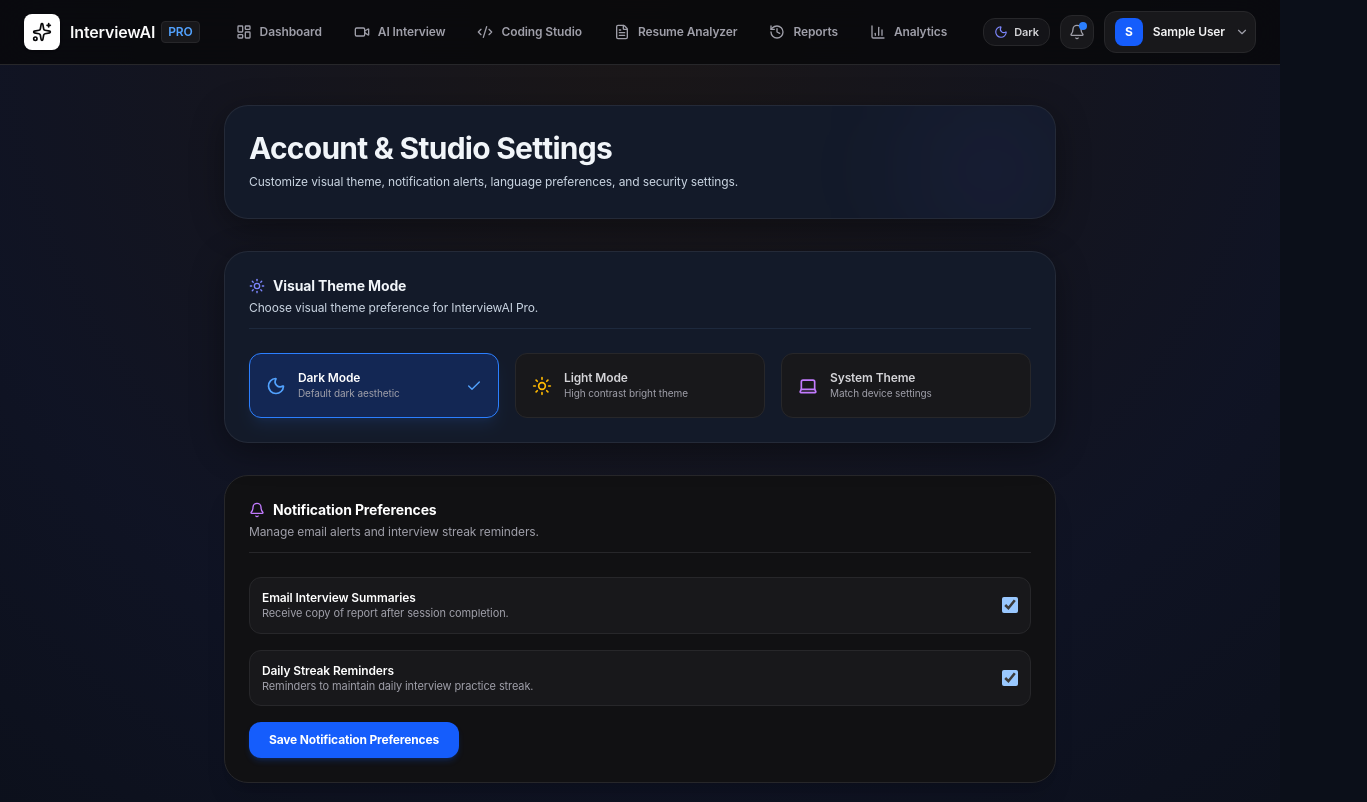
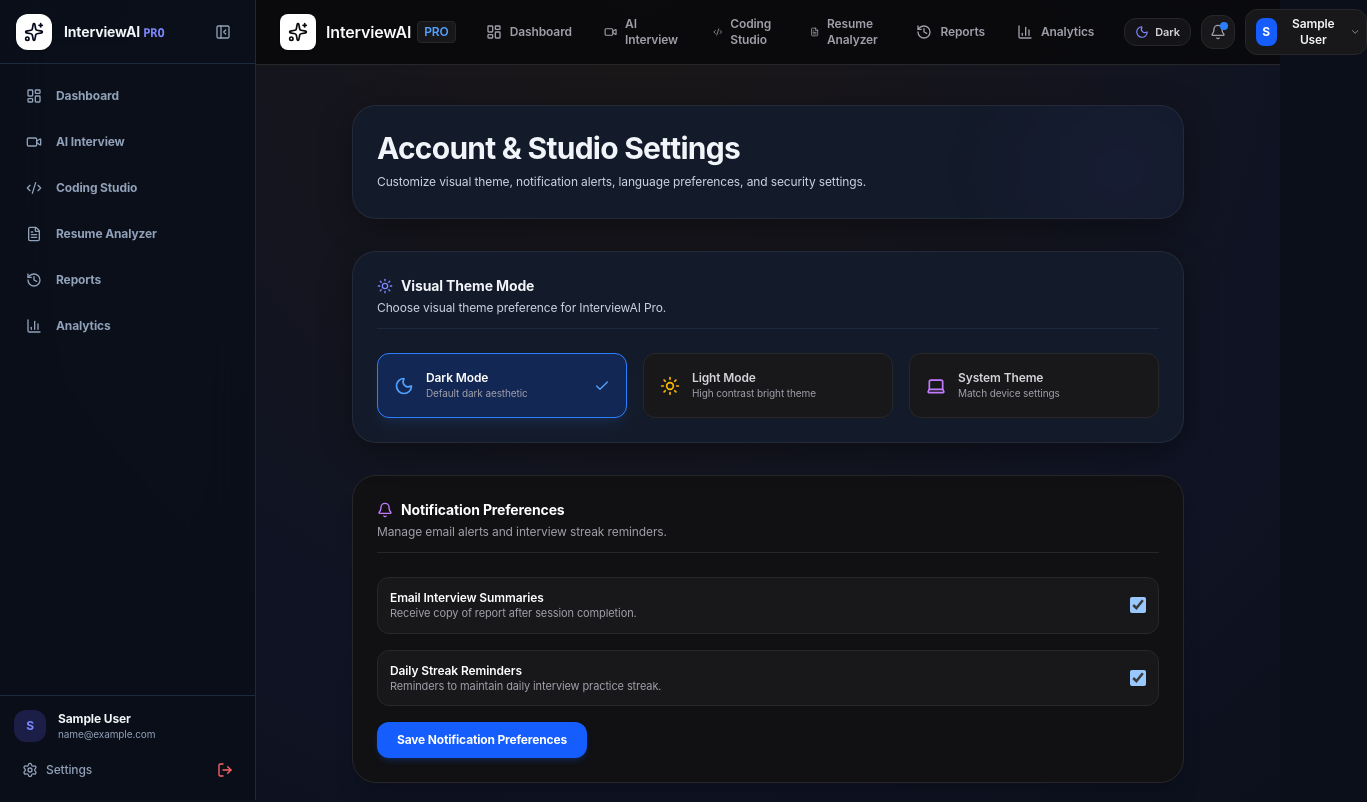
Before and after one commit to Rashhed7/InterviewAI-Pro, a React (Vite) app: page /settings in a window 1280 px wide. Shown: the top 802 px of the page, 1367 px wide, since content can reach past the window. Built offline with nearby package versions, Linux system fonts and the light colour scheme; sample sign-in values are in the browser's storage.

Commit message:
feat: add dedicated Sidebar with Dashboard, AI Interview, Coding Studio, Resume Analyzer, Reports, and Analytics links

```diff
--- /dev/null
+++ b/src/components/Sidebar.tsx
@@ -0,0 +1,143 @@
+import { useState } from "react";
+import { Link, useLocation, useNavigate } from "react-router-dom";
+import {
+  LayoutDashboard,
+  Video,
+  Code2,
+  FileText,
+  History,
+  BarChart3,
+  Settings as SettingsIcon,
+  Sparkles,
+  PanelLeftClose,
+  PanelLeftOpen,
+  LogOut,
+} from "lucide-react";
+import { authService } from "../services/authService";
+
+export const sidebarNavLinks = [
+  { label: "Dashboard", path: "/dashboard", icon: LayoutDashboard },
+  { label: "AI Interview", path: "/ai-interview", icon: Video },
+  { label: "Coding Studio", path: "/coding-challenge", icon: Code2 },
+  { label: "Resume Analyzer", path: "/resume-analyzer", icon: FileText },
+  { label: "Reports", path: "/interview-history", icon: History },
+  { label: "Analytics", path: "/analytics", icon: BarChart3 },
+];
+
+interface SidebarProps {
+  collapsed?: boolean;
+  onToggleCollapse?: () => void;
+}
+
+export function Sidebar({ collapsed: externalCollapsed, onToggleCollapse }: SidebarProps) {
+  const location = useLocation();
+  const navigate = useNavigate();
+  const currentUser = authService.getCurrentUser();
+  const [internalCollapsed, setInternalCollapsed] = useState(false);
+
+  const collapsed = externalCollapsed !== undefined ? externalCollapsed : internalCollapsed;
+  const toggleCollapse = onToggleCollapse || (() => setInternalCollapsed((prev) => !prev));
+
+  const handleLogout = () => {
+    authService.logout();
+    navigate("/login");
+  };
+
+  return (
+    <aside
+      className={`hidden lg:flex shrink-0 flex-col sticky top-0 h-screen border-r border-slate-200/80 bg-white/90 backdrop-blur-xl transition-all duration-300 z-30 dark:border-slate-800 dark:bg-[#0b0f19]/90 warm:border-[#e2d9c8] warm:bg-[#fffdf9]/95 ${
+        collapsed ? "w-20" : "w-64"
+      }`}
+    >
+      {/* Sidebar Header Logo */}
+      <div className="flex h-16 items-center justify-between border-b border-slate-200/80 px-4 dark:border-slate-800 warm:border-[#e2d9c8]">
+        <Link to="/dashboard" className="flex items-center gap-3 min-w-0">
+          <div className="flex h-9 w-9 shrink-0 items-center justify-center rounded-xl bg-slate-900 text-white shadow-sm transition-transform hover:scale-105 dark:bg-white dark:text-slate-950 warm:bg-[#d97706] warm:text-white">
+            <Sparkles className="h-5 w-5" />
+          </div>
+          {!collapsed && (
+            <span className="truncate text-sm font-bold text-slate-900 dark:text-slate-100 warm:text-[#2c251e]">
+              InterviewAI <span className="font-mono text-xs text-amber-600 dark:text-indigo-400 warm:text-amber-700">PRO</span>
+            </span>
+          )}
+        </Link>
+
+        <button
+          type="button"
+          onClick={toggleCollapse}
+          className="rounded-xl p-2 text-slate-500 transition hover:bg-slate-100 hover:text-slate-900 dark:text-slate-400 dark:hover:bg-slate-800 dark:hover:text-white warm:text-[#736758] warm:hover:bg-[#eae3d2]"
+          aria-label={collapsed ? "Expand sidebar" : "Collapse sidebar"}
+          title={collapsed ? "Expand sidebar" : "Collapse sidebar"}
+        >
+          {collapsed ? <PanelLeftOpen className="h-4 w-4" /> : <PanelLeftClose className="h-4 w-4" />}
+        </button>
+      </div>
+
+      {/* Navigation Links */}
+      <nav className="flex-1 space-y-1.5 p-3 overflow-y-auto custom-scrollbar">
+        {sidebarNavLinks.map((item) => {
+          const Icon = item.icon;
+          const isActive = location.pathname === item.path;
+          return (
+            <Link
+              key={item.path}
+              to={item.path}
+              className={`flex items-center gap-3.5 rounded-xl px-3.5 py-3 text-xs font-bold transition-all duration-200 ${
+                isActive
+                  ? "bg-slate-900 text-white shadow-md shadow-slate-900/10 dark:bg-indigo-600 dark:text-white warm:bg-[#d97706] warm:text-white"
+                  : "text-slate-600 hover:bg-slate-100/80 hover:text-slate-900 dark:text-slate-400 dark:hover:bg-slate-800/60 dark:hover:text-slate-100 warm:text-[#736758] warm:hover:bg-[#eae3d2]/70 warm:hover:text-[#2c251e]"
+              }`}
+              title={collapsed ? item.label : undefined}
+            >
+              <Icon className={`h-4 w-4 shrink-0 ${isActive ? "text-amber-400 dark:text-white warm:text-white" : ""}`} />
+              {!collapsed && <span>{item.label}</span>}
+            </Link>
+          );
+        })}
+      </nav>
+
+      {/* Footer User Info & Settings */}
+      <div className="border-t border-slate-200/80 p-3.5 dark:border-slate-800 warm:border-[#e2d9c8]">
+        {currentUser && (
+          <div className="flex items-center gap-3">
+            <div className="flex h-8 w-8 shrink-0 items-center justify-center rounded-xl bg-amber-500/20 text-xs font-bold text-amber-700 dark:bg-indigo-500/20 dark:text-indigo-400 warm:bg-amber-600/20 warm:text-amber-800 uppercase">
+              {currentUser.name ? currentUser.name[0] : "U"}
+            </div>
+            {!collapsed && (
+              <div className="min-w-0 flex-1">
+                <p className="truncate text-xs font-bold text-slate-900 dark:text-slate-100 warm:text-[#2c251e]">{currentUser.name}</p>
+                <p className="truncate text-[10px] text-slate-500 dark:text-slate-400 warm:text-[#736758]">{currentUser.email}</p>
+              </div>
+            )}
+          </div>
+        )}
+
+        <div className="mt-3 flex items-center gap-1">
+          <Link
+            to="/settings"
+            className={`flex items-center gap-2 rounded-xl p-2 text-xs font-medium text-slate-600 hover:bg-slate-100 hover:text-slate-900 dark:text-slate-400 dark:hover:bg-slate-800 dark:hover:text-white warm:text-[#736758] warm:hover:bg-[#eae3d2] ${
+              collapsed ? "w-full justify-center" : "flex-1"
+            }`}
+            title="Account Settings"
+          >
+            <SettingsIcon className="h-4 w-4 shrink-0" />
+            {!collapsed && <span>Settings</span>}
+          </Link>
+
+          {!collapsed && (
+            <button
+              type="button"
+              onClick={handleLogout}
+              className="rounded-xl p-2 text-red-500 hover:bg-red-50 hover:text-red-600 dark:text-red-400 dark:hover:bg-red-950/30 warm:hover:bg-red-100/50"
+              title="Sign Out"
+            >
+              <LogOut className="h-4 w-4" />
+            </button>
+          )}
+        </div>
+      </div>
+    </aside>
+  );
+}
+
+export default Sidebar;
--- a/src/pages/AIInterview.tsx
+++ b/src/pages/AIInterview.tsx
@@ -25,6 +25,7 @@
   Building2,
 } from "lucide-react";
 import Navbar from "../components/Navbar";
+import Sidebar from "../components/Sidebar";
 import { CameraStudio } from "../components/interview/CameraStudio";
 import { AudioVisualizer } from "../components/interview/AudioVisualizer";
 import { AntiCheatingMonitor } from "../components/interview/AntiCheatingMonitor";
@@ -349,8 +350,10 @@
   };
 
   return (
-    <div className="min-h-screen bg-[#09090B] text-zinc-100 flex flex-col font-sans">
-      <Navbar />
+    <div className="min-h-screen bg-slate-50 text-slate-900 dark:bg-[#0b0f19] dark:text-slate-100 warm:bg-[#f5f0e6] warm:text-[#2c251e] flex font-sans transition-colors duration-300 eye-comfort-glow">
+      <Sidebar />
+      <div className="flex-1 flex flex-col min-w-0">
+        <Navbar />
 
       <main className="max-w-6xl w-full mx-auto p-4 lg:p-6 flex-1 my-2 space-y-6">
         {step === "select" && (
@@ -840,6 +843,7 @@
           />
         )}
       </main>
+      </div>
     </div>
   );
 }
--- a/src/pages/Analytics.tsx
+++ b/src/pages/Analytics.tsx
@@ -1,6 +1,7 @@
 import { useState, useEffect } from "react";
 import { BarChart3, CheckCircle2, TrendingUp, Sparkles } from "lucide-react";
 import Navbar from "../components/Navbar";
+import Sidebar from "../components/Sidebar";
 import { interviewService, type InterviewSessionData } from "../services/interviewService";
 
 function Analytics() {
@@ -20,8 +21,10 @@
     : 78;
 
   return (
-    <div className="min-h-screen bg-slate-50 text-slate-900 dark:bg-[#0b0f19] dark:text-slate-100 warm:bg-[#f5f0e6] warm:text-[#2c251e] flex flex-col font-sans transition-colors duration-300 eye-comfort-glow">
-      <Navbar />
+    <div className="min-h-screen bg-slate-50 text-slate-900 dark:bg-[#0b0f19] dark:text-slate-100 warm:bg-[#f5f0e6] warm:text-[#2c251e] flex font-sans transition-colors duration-300 eye-comfort-glow">
+      <Sidebar />
+      <div className="flex-1 flex flex-col min-w-0">
+        <Navbar />
 
       <main className="max-w-5xl w-full mx-auto p-4 sm:p-6 lg:p-8 flex-1 my-2 space-y-6">
         <div className="glass-card rounded-3xl p-6 relative overflow-hidden">
@@ -107,6 +110,7 @@
           </div>
         </div>
       </main>
+      </div>
     </div>
   );
 }
--- a/src/pages/CodingChallenge.tsx
+++ b/src/pages/CodingChallenge.tsx
@@ -13,6 +13,7 @@
   Terminal,
 } from "lucide-react";
 import Navbar from "../components/Navbar";
+import Sidebar from "../components/Sidebar";
 import { EXPANDED_PROBLEM_BANK, type ExpandedCodingProblem, type QuestionTestCase } from "../data/expandedCodingBank";
 import { AlgorithmVisualizer } from "../components/coding/AlgorithmVisualizer";
 import { CodeNotebook } from "../components/coding/CodeNotebook";
@@ -218,8 +219,10 @@
   };
 
   return (
-    <div className="min-h-screen bg-slate-50 text-slate-900 dark:bg-[#0b0f19] dark:text-slate-100 warm:bg-[#f5f0e6] warm:text-[#2c251e] flex flex-col font-sans transition-colors duration-300 eye-comfort-glow">
-      <Navbar />
+    <div className="min-h-screen bg-slate-50 text-slate-900 dark:bg-[#0b0f19] dark:text-slate-100 warm:bg-[#f5f0e6] warm:text-[#2c251e] flex font-sans transition-colors duration-300 eye-comfort-glow">
+      <Sidebar />
+      <div className="flex-1 flex flex-col min-w-0">
+        <Navbar />
 
       <main className="max-w-7xl w-full mx-auto p-4 sm:p-6 lg:p-8 flex-1 my-2 space-y-6">
         {/* STUDIO HEADER BAR */}
@@ -658,6 +661,7 @@
           </div>
         )}
       </main>
+      </div>
     </div>
   );
 }
--- a/src/pages/Dashboard.tsx
+++ b/src/pages/Dashboard.tsx
@@ -9,6 +9,7 @@
   Video,
 } from "lucide-react";
 import Navbar from "../components/Navbar";
+import Sidebar from "../components/Sidebar";
 import { OnboardingModal } from "../components/onboarding/OnboardingModal";
 import { authService, type UserProfile } from "../services/authService";
 import { interviewService, type InterviewSessionData, type UserAIMemory } from "../services/interviewService";
@@ -81,9 +82,12 @@
   const targetCompany = userMemory?.targetCompany || "Not set";
 
   return (
-    <div className="min-h-screen bg-slate-50 text-slate-900 dark:bg-[#0b0f19] dark:text-slate-100 warm:bg-[#f5f0e6] warm:text-[#2c251e] flex flex-col font-sans transition-colors duration-300 eye-comfort-glow">
+    <div className="min-h-screen bg-slate-50 text-slate-900 dark:bg-[#0b0f19] dark:text-slate-100 warm:bg-[#f5f0e6] warm:text-[#2c251e] flex font-sans transition-colors duration-300 eye-comfort-glow">
       <OnboardingModal isOpen={showOnboarding} onComplete={handleOnboardingComplete} />
-      <Navbar />
+      <Sidebar />
+
+      <div className="flex-1 flex flex-col min-w-0">
+        <Navbar />
 
           <main className="mx-auto w-full max-w-7xl flex-1 space-y-8 p-4 sm:p-6 lg:p-8">
             {/* Header & Preferences */}
@@ -281,6 +285,7 @@
               </div>
             </section>
           </main>
+        </div>
     </div>
   );
 }
--- a/src/pages/InterviewHistory.tsx
+++ b/src/pages/InterviewHistory.tsx
@@ -1,5 +1,6 @@
 import { useState, useEffect } from "react";
 import Navbar from "../components/Navbar";
+import Sidebar from "../components/Sidebar";
 import { interviewService, type InterviewSessionData } from "../services/interviewService";
 
 function InterviewHistory() {
@@ -16,8 +17,10 @@
   }, []);
 
   return (
-    <div className="min-h-screen bg-slate-50 text-slate-900 dark:bg-[#0b0f19] dark:text-slate-100 warm:bg-[#f5f0e6] warm:text-[#2c251e] flex flex-col font-sans transition-colors duration-300 eye-comfort-glow">
-      <Navbar />
+    <div className="min-h-screen bg-slate-50 text-slate-900 dark:bg-[#0b0f19] dark:text-slate-100 warm:bg-[#f5f0e6] warm:text-[#2c251e] flex font-sans transition-colors duration-300 eye-comfort-glow">
+      <Sidebar />
+      <div className="flex-1 flex flex-col min-w-0">
+        <Navbar />
 
       <main className="max-w-5xl w-full mx-auto p-4 sm:p-6 lg:p-8 flex-1 my-2 space-y-6">
         <div className="glass-card rounded-3xl p-6 relative overflow-hidden">
@@ -69,6 +72,7 @@
           </div>
         )}
       </main>
+      </div>
     </div>
   );
 }
--- a/src/pages/ResumeAnalyzer.tsx
+++ b/src/pages/ResumeAnalyzer.tsx
@@ -3,6 +3,7 @@
 import { motion } from "framer-motion";
 import { Sparkles, Upload, ArrowRight } from "lucide-react";
 import Navbar from "../components/Navbar";
+import Sidebar from "../components/Sidebar";
 import { interviewService, type FullResumeAnalysisResponse } from "../services/interviewService";
 
 const TARGET_ROLES = [
@@ -61,8 +62,10 @@
   };
 
   return (
-    <div className="min-h-screen bg-slate-50 text-slate-900 dark:bg-[#0b0f19] dark:text-slate-100 warm:bg-[#f5f0e6] warm:text-[#2c251e] flex flex-col font-sans transition-colors duration-300 eye-comfort-glow">
-      <Navbar />
+    <div className="min-h-screen bg-slate-50 text-slate-900 dark:bg-[#0b0f19] dark:text-slate-100 warm:bg-[#f5f0e6] warm:text-[#2c251e] flex font-sans transition-colors duration-300 eye-comfort-glow">
+      <Sidebar />
+      <div className="flex-1 flex flex-col min-w-0">
+        <Navbar />
 
       <main className="max-w-6xl w-full mx-auto p-4 lg:p-6 flex-1 my-2 space-y-6">
         <div className="glass-card rounded-3xl p-6 relative overflow-hidden">
@@ -227,6 +230,7 @@
           </motion.div>
         )}
       </main>
+      </div>
     </div>
   );
 }
--- a/src/pages/Settings.tsx
+++ b/src/pages/Settings.tsx
@@ -4,6 +4,7 @@
 import { authService, type UserProfile } from "../services/authService";
 import { useTheme } from "../context/ThemeContext";
 import Navbar from "../components/Navbar";
+import Sidebar from "../components/Sidebar";
 
 function Settings() {
   const navigate = useNavigate();
@@ -85,8 +86,10 @@
   if (!user) return null;
 
   return (
-    <div className="min-h-screen bg-slate-50 text-slate-900 dark:bg-[#0b0f19] dark:text-slate-100 warm:bg-[#f5f0e6] warm:text-[#2c251e] flex flex-col font-sans transition-colors duration-300 eye-comfort-glow">
-      <Navbar />
+    <div className="min-h-screen bg-slate-50 text-slate-900 dark:bg-[#0b0f19] dark:text-slate-100 warm:bg-[#f5f0e6] warm:text-[#2c251e] flex font-sans transition-colors duration-300 eye-comfort-glow">
+      <Sidebar />
+      <div className="flex-1 flex flex-col min-w-0">
+        <Navbar />
 
       <main className="max-w-4xl w-full mx-auto p-4 sm:p-6 lg:p-8 flex-1 my-2 space-y-8">
         <div className="glass-card rounded-3xl p-6 relative overflow-hidden">
@@ -263,7 +266,6 @@
             <Trash2 className="w-4 h-4" /> Permanently Delete Account
           </button>
         </section>
-      </main>
 
       {/* Delete Account Modal */}
       {showDeleteModal && (
@@ -312,6 +314,8 @@
           </div>
         </div>
       )}
+      </main>
+      </div>
     </div>
   );
 }
```
